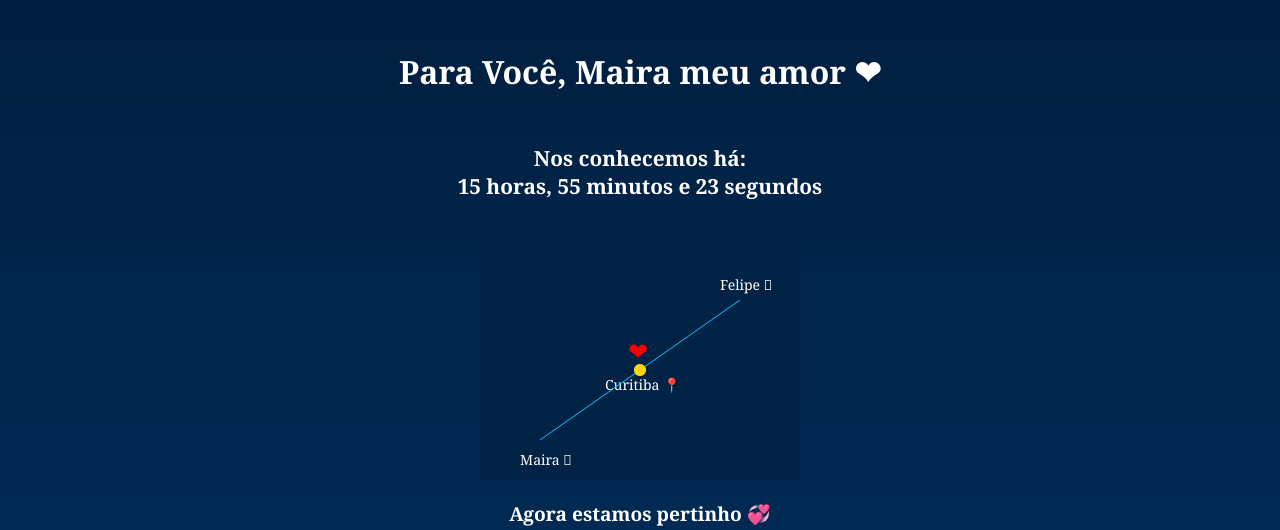
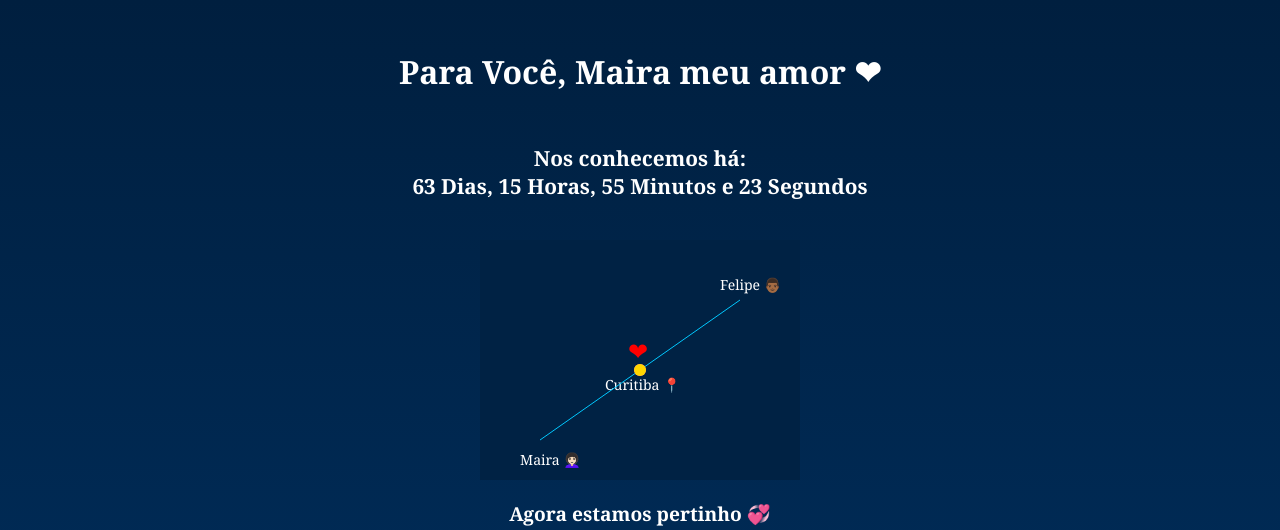
Before and after one commit to felipev0911/felipev0911.github.io, a plain HTML site: page index.html in a window 1280 px wide. Shown: the top 530 px of the page. Drawn offline with Linux system fonts and the light colour scheme.

Commit message:
Update index.html

```diff
--- a/index.html
+++ b/index.html
@@ -87,8 +87,9 @@
       const seconds = Math.floor(diff / 1000) % 60;
       const minutes = Math.floor(diff / 1000 / 60) % 60;
       const hours = Math.floor(diff / 1000 / 60 / 60) % 24;
+      const days = Math.floor(diff / 1000 / 60 / 60 / 24);
 
-      sinceElement.innerHTML = `Nos conhecemos há:<br><strong> ${hours} horas, ${minutes} minutos e ${seconds} segundos</strong>`;
+      sinceElement.innerHTML = `Nos conhecemos há:<br><strong> ${days} Dias, ${hours} Horas, ${minutes} Minutos e ${seconds} Segundos</strong>`;
     }
 
     setInterval(updateSinceCounter, 1000);
@@ -112,8 +113,8 @@
 
       ctx.fillStyle = "#fff";
       ctx.font = "14px Georgia";
-      ctx.fillText("Maira 󰫸", pinYou.x - 20, pinYou.y + 25);
-      ctx.fillText("Felipe 󰘃", pinMaira.x - 20, pinMaira.y - 10);
+      ctx.fillText("Maira 👩🏻‍🦱", pinYou.x - 20, pinYou.y + 25);
+      ctx.fillText("Felipe 👨🏾", pinMaira.x - 20, pinMaira.y - 10);
       ctx.fillText("Curitiba 📍", destination.x - 35, destination.y + 20);
 
       ctx.strokeStyle = "#00c8ff";
```
